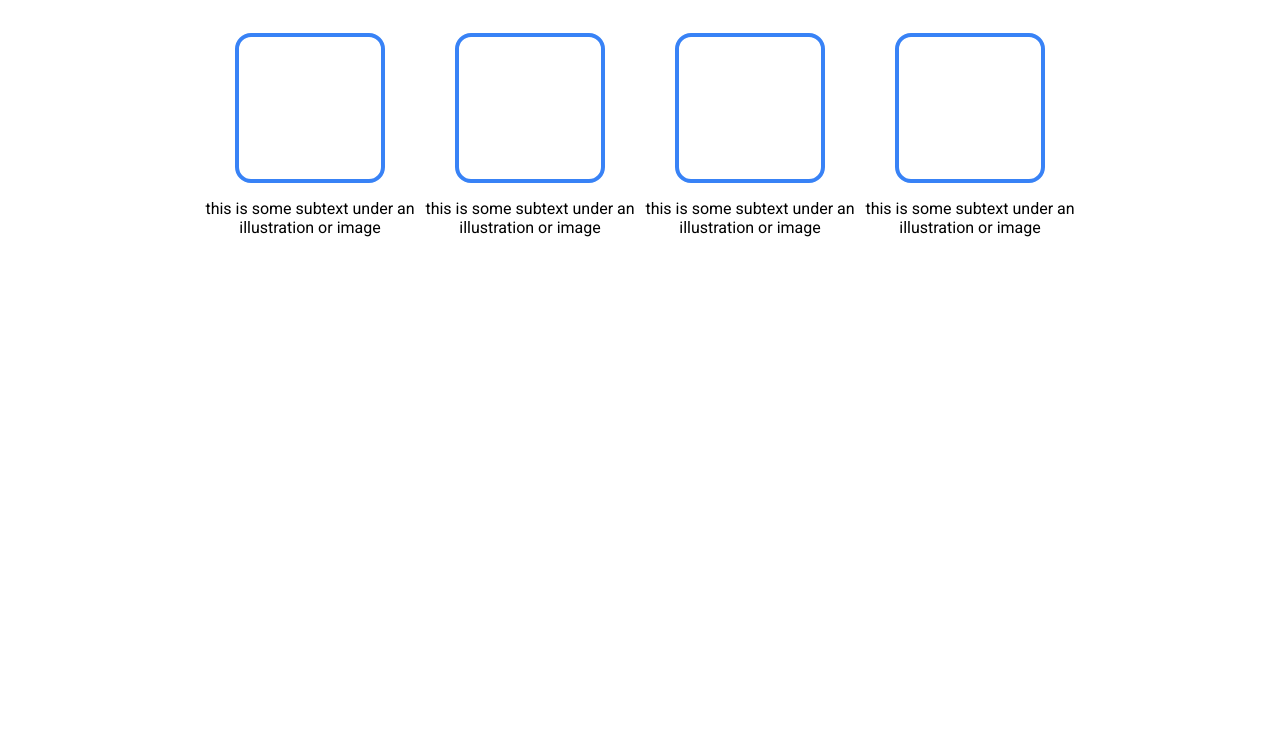
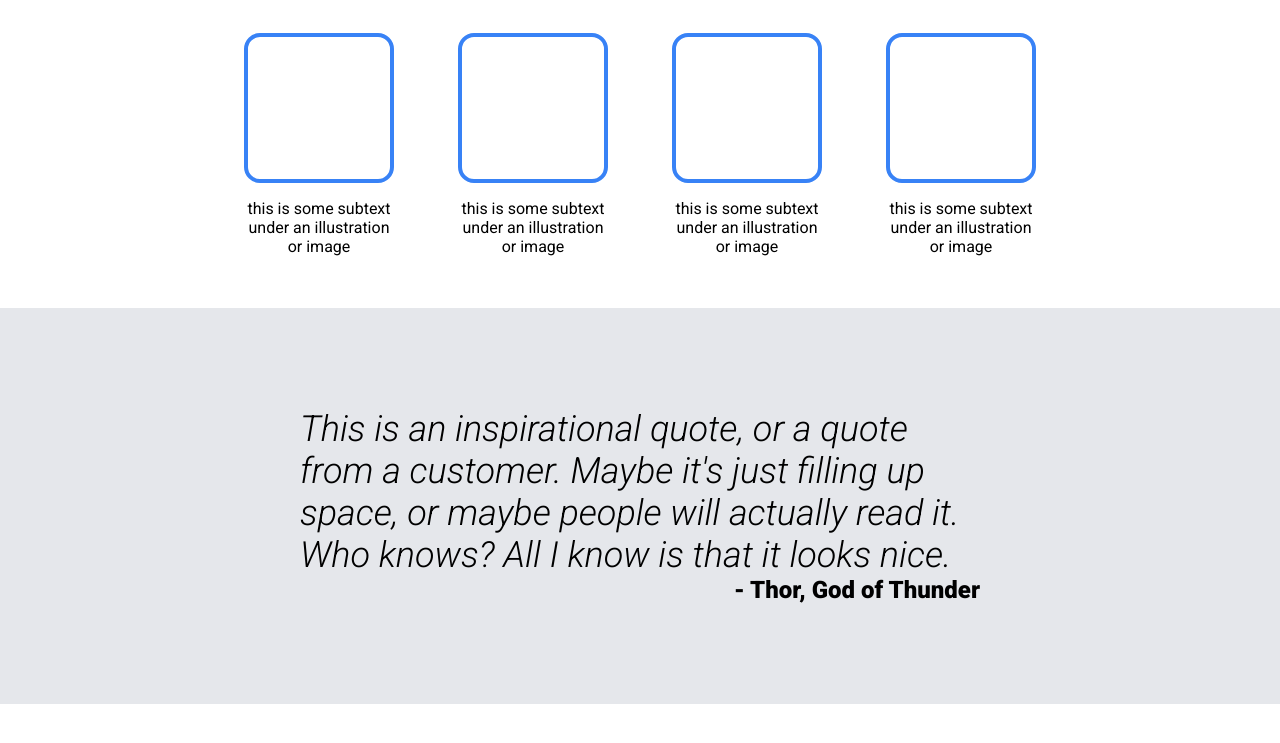
Before and after one commit to johnjtorres/odin-landing-page, a plain HTML site: page index.html in a window 1280 px wide. Shown: the part 637-1380 px from the top of the page. Before the commit the page ends 926 px from the top, so only its background shows below. Drawn offline with Linux system fonts and the light colour scheme.

Commit message:
Add styling to quote panel

```diff
--- a/index.html
+++ b/index.html
@@ -60,6 +60,17 @@
         </div>
       </div>
     </section>
+    <section class="quote-panel">
+      <div class="quote-container">
+        <div class="quote">
+          This is an inspirational quote, or a quote from a customer. Maybe it's
+          just filling up space, or maybe people will actually read it. Who
+          knows? All I know is that it looks nice.
+        </div>
+        <div class="author">- Thor, God of Thunder</div>
+      </div>
+    </section>
+    <section class="cta-panel"></section>
     <section class="footer"></section>
   </body>
 </html>
--- a/styles.css
+++ b/styles.css
@@ -1,4 +1,4 @@
-@import url("https://fonts.googleapis.com/css2?family=Roboto:wght@400;700;900&display=swap");
+@import url("https://fonts.googleapis.com/css2?family=Roboto:ital,wght@0,400;0,700;0,900;1,300&display=swap");
 
 html {
   box-sizing: border-box;
@@ -13,7 +13,7 @@ html {
 body {
   display: flex;
   flex-direction: column;
-  height: 100vh;
+  height: 250vh;
   margin: 0;
   font-family: "Roboto", sans-serif;
 }
@@ -104,6 +104,8 @@ nav {
 .info-panel {
   display: flex;
   flex-direction: column;
+  flex-grow: 1;
+  flex-basis: 33%;
   align-items: center;
   gap: 36px;
   margin: 36px 0;
@@ -117,6 +119,8 @@ nav {
 
 .articles {
   display: flex;
+  justify-content: center;
+  gap: 64px;
 }
 
 article {
@@ -124,6 +128,7 @@ article {
   flex-direction: column;
   text-align: center;
   align-items: center;
+  max-width: 150px;
 }
 
 .article-image {
@@ -131,6 +136,32 @@ article {
   border-radius: 16px;
   width: 150px;
   height: 150px;
+}
+
+.quote-panel {
+  background-color: #e5e7eb;
+}
+
+.quote-container {
+  display: flex;
+  flex-direction: column;
+  padding: 100px 100px;
+}
+
+.quote {
+  font-size: 36px;
+  font-style: italic;
+  font-weight: 300;
+}
+
+.author {
+  align-self: flex-end;
+  font-size: 24px;
+  font-weight: 900;
+}
+
+.cta-panel {
+  flex-basis: 33%;
 }
 
 a {
```
